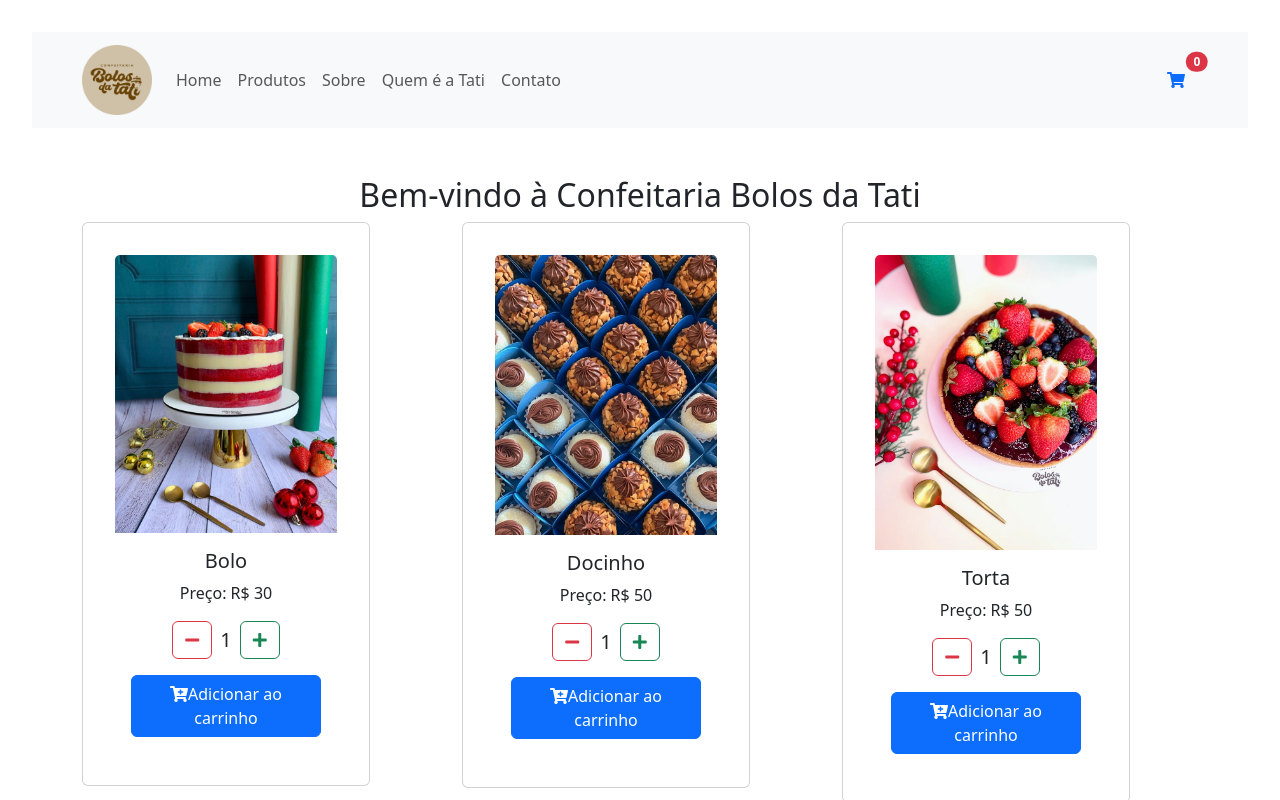
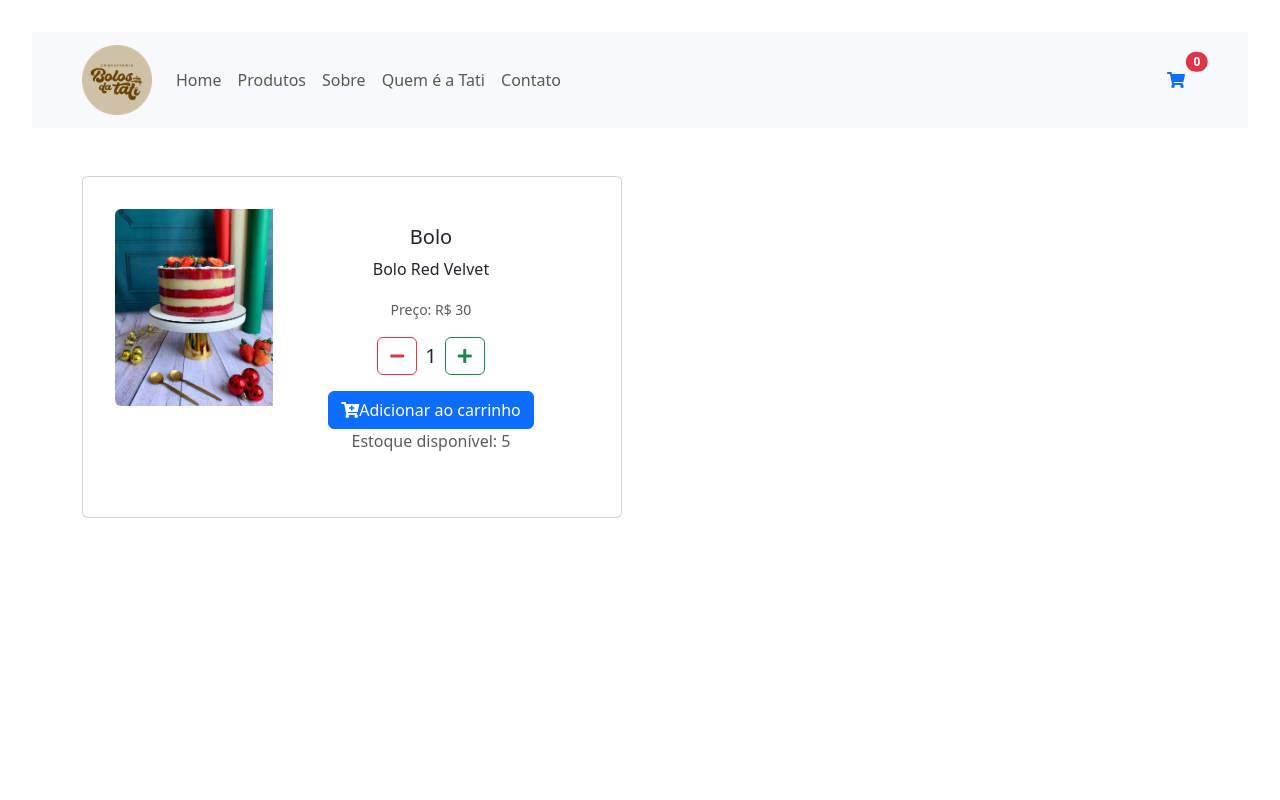
Before and after one commit to JeffinhoTeles/Projeto-de-ReactJS, a React (Vite) app in the folder bolos-da-tati/: page /item/1 in a window 1280 px wide. Built offline with nearby package versions, Linux system fonts and the light colour scheme.

Commit message:
feature - Consumindo APIs.

```diff
--- a/bolos-da-tati/package.json
+++ b/bolos-da-tati/package.json
@@ -12,7 +12,8 @@
   "dependencies": {
     "bootstrap": "^5.3.3",
     "react": "^18.3.1",
-    "react-dom": "^18.3.1"
+    "react-dom": "^18.3.1",
+    "react-router-dom": "^6.26.2"
   },
   "devDependencies": {
     "@eslint/js": "^9.9.0",
--- a/bolos-da-tati/src/App.jsx
+++ b/bolos-da-tati/src/App.jsx
@@ -1,17 +1,20 @@
 import React from 'react';
-import { useState } from 'react'
-import reactLogo from './assets/react.svg'
-import viteLogo from '/vite.svg'
-import './App.css'
+import { BrowserRouter as Router, Routes, Route } from 'react-router-dom';
 import NavBar from './components/NavBar';
 import ItemListContainer from './components/ItemListContainer';
+import ItemDetailContainer from './components/ItemDetailContainer';
+import './App.css';
 
 function App() {
   return (
-    <>
-      <NavBar />  {}
-      <ItemListContainer greeting="Bem-vindo à Confeitaria Bolos da Tati" />
-    </>
+    <Router>
+      <NavBar />
+      <Routes>
+        <Route path="/" element={<ItemListContainer greeting="Bem-vindo à nossa Confeitaria!" />} />
+        <Route path="/category/:id" element={<ItemListContainer />} />
+        <Route path="/item/:id" element={<ItemDetailContainer />} />
+      </Routes>
+    </Router>
   );
 }
 
--- a/bolos-da-tati/src/components/Item.jsx
+++ b/bolos-da-tati/src/components/Item.jsx
@@ -1,28 +1,26 @@
-import React, { useState } from 'react';
-import ItemCount from './ItemCount';  // Importando o ItemCount
+import React from 'react';
+import { Link } from 'react-router-dom';
 
 const Item = ({ item }) => {
-  const [selectedCount, setSelectedCount] = useState(0);
-
-  const handleAddToCart = (quantity) => {
-    setSelectedCount(quantity);
-    console.log(`Adicionado ${quantity} unidades de ${item.title} ao carrinho.`);
-  };
-
   return (
     <div className="card" style={{ width: '18rem' }}>
-      <img src={item.pictureUrl} className="card-img-top" alt={item.title} />
+      <img
+        src={item.pictureUrl}
+        className="card-img-top img-fluid"
+        alt={item.title}
+        style={{ maxHeight: '200px', objectFit: 'cover' }}
+      />
       <div className="card-body">
         <h5 className="card-title">{item.title}</h5>
         <p className="card-text">Preço: R$ {item.price}</p>
-
-        {/* Adicionando o ItemCount para controlar a quantidade */}
-        <ItemCount stock={10} initial={1} onAdd={handleAddToCart} />
-
-        {/* Mostrando quantidade selecionada */}
-        {selectedCount > 0 && (
-          <p className="text-success mt-2">Você selecionou {selectedCount} unidade(s).</p>
-        )}
+        {/* Link para a página de detalhes do item */}
+        <Link
+          to={`/item/${item.id}`}
+          className="btn btn-primary"
+          aria-label={`Ver detalhes do produto ${item.title}`}
+        >
+          Ver Detalhes
+        </Link>
       </div>
     </div>
   );
--- a/bolos-da-tati/src/components/ItemCount.jsx
+++ b/bolos-da-tati/src/components/ItemCount.jsx
@@ -32,10 +32,15 @@ const ItemCount = ({ stock, initial, onAdd }) => {
           <i className="fas fa-plus"></i>
         </button>
       </div>
-      <button onClick={handleOnAdd} className="btn btn-primary mt-3">
+      <button
+        onClick={handleOnAdd}
+        className="btn btn-primary mt-3"
+        disabled={stock === 0 || count > stock}
+      >
         <i className="fas fa-cart-plus"></i>
         Adicionar ao carrinho
       </button>
+      <p className="text-muted">Estoque disponível: {stock}</p>
     </div>
   );
 };
--- /dev/null
+++ b/bolos-da-tati/src/components/ItemDetail.jsx
@@ -0,0 +1,42 @@
+import React, { useState } from 'react';
+import ItemCount from './ItemCount';
+
+const ItemDetail = ({ item }) => {
+  const [addedToCart, setAddedToCart] = useState(false);
+
+  const handleAddToCart = (quantity) => {
+    console.log(`Adicionado ${quantity} unidades de ${item.title} ao carrinho.`);
+    setAddedToCart(true);
+  };
+
+  if (!item) return null;
+
+  return (
+    <div className="card mb-3" style={{ maxWidth: '540px' }}>
+      <div className="row g-0">
+        <div className="col-md-4">
+          <img src={item.pictureUrl} className="img-fluid rounded-start" alt={item.title} />
+        </div>
+        <div className="col-md-8">
+          <div className="card-body">
+            <h5 className="card-title">{item.title}</h5>
+            <p className="card-text">{item.description}</p>
+            <p className="card-text"><small className="text-muted">Preço: R$ {item.price}</small></p>
+
+            {item.stock > 0 ? (
+              !addedToCart ? (
+                <ItemCount stock={item.stock} initial={1} onAdd={handleAddToCart} />
+              ) : (
+                <p className="text-success">Produto adicionado ao carrinho!</p>
+              )
+            ) : (
+              <p className="text-danger">Produto fora de estoque</p>
+            )}
+          </div>
+        </div>
+      </div>
+    </div>
+  );
+};
+
+export default ItemDetail;
--- /dev/null
+++ b/bolos-da-tati/src/components/ItemDetailContainer.jsx
@@ -0,0 +1,45 @@
+import React, { useState, useEffect } from 'react';
+import { useParams } from 'react-router-dom';
+import ItemDetail from './ItemDetail';
+import bolo from '../assets/bolo.jpg';
+import docinho from '../assets/docinho.jpg';
+import torta from '../assets/torta.jpg';
+
+const getItem = (id) => {
+  const mockItems = [
+    { id: 1,stock: 5, title: 'Bolo', description: 'Bolo Red Velvet', price: 30, pictureUrl: bolo },
+    { id: 2, stock: 5,title: 'Docinhos', description: 'Diversos docinhos', price: 50, pictureUrl: docinho },
+    { id: 3,stock: 5, title: 'Torta', description: 'Torta de morango', price: 50, pictureUrl: torta },
+  ];
+
+  return new Promise((resolve) => {
+    setTimeout(() => {
+      resolve(mockItems.find(item => item.id === parseInt(id)));
+    }, 2000);
+  });
+};
+
+const ItemDetailContainer = () => {
+  const [item, setItem] = useState(null);
+  const [loading, setLoading] = useState(true);
+  const { id } = useParams();
+
+  useEffect(() => {
+    getItem(id).then((data) => {
+      setItem(data);
+      setLoading(false);
+    });
+  }, [id]);
+
+  return (
+    <div className="container mt-5">
+      {loading ? (
+        <p>Carregando detalhes do produto...</p>
+      ) : (
+        <ItemDetail item={item} />
+      )}
+    </div>
+  );
+};
+
+export default ItemDetailContainer;
--- a/bolos-da-tati/src/components/ItemList.jsx
+++ b/bolos-da-tati/src/components/ItemList.jsx
@@ -1,5 +1,5 @@
 import React from 'react';
-import Item from './Item';  // Importando o componente Item
+import Item from './Item';
 
 const ItemList = ({ items }) => {
   return (
--- a/bolos-da-tati/src/components/NavBar.jsx
+++ b/bolos-da-tati/src/components/NavBar.jsx
@@ -1,4 +1,5 @@
 import React from 'react';
+import { Link } from 'react-router-dom';
 import logo from '../assets/logo.png';
 import CartWidget from './CartWidget';
 import '../App.css';
@@ -7,15 +8,15 @@ const NavBar = () => {
   return (
     <nav className="navbar navbar-expand-lg navbar-light bg-light">
       <div className="container">
-        {/* Logo da empresa */}
-        <a className="navbar-brand" href="./index.html">
+        {/* Logo da empresa como Link para Home */}
+        <Link className="navbar-brand" to="/">
           <img
             src={logo}
             id="logo"
             alt="logo da confeitaria"
             style={{ height: '70px' }} // Ajuste do tamanho do logo
           />
-        </a>
+        </Link>
         {/* Botão para navegação colapsável em dispositivos móveis */}
         <button
           className="navbar-toggler"
@@ -32,22 +33,22 @@ const NavBar = () => {
         <div className="collapse navbar-collapse" id="navbarNav">
           <ul className="navbar-nav me-auto mb-2 mb-lg-0">
             <li className="nav-item">
-              <a className="nav-link" href="./index.html">Home</a>
+              <Link className="nav-link" to="/">Home</Link>
             </li>
             <li className="nav-item">
-              <a className="nav-link" href="./produtos.html">Produtos</a>
+              <Link className="nav-link" to="/category/produtos">Produtos</Link>
             </li>
             <li className="nav-item">
-              <a className="nav-link" href="./sobre.html">Sobre</a>
+              <Link className="nav-link" to="/sobre">Sobre</Link>
             </li>
             <li className="nav-item">
-              <a className="nav-link" href="./tati.html">Quem é a Tati</a>
+              <Link className="nav-link" to="/tati">Quem é a Tati</Link>
             </li>
             <li className="nav-item">
-              <a className="nav-link" href="./contatos.html">Contato</a>
+              <Link className="nav-link" to="/contatos">Contato</Link>
             </li>
           </ul>
-          {}
+          {/* CartWidget colocado na Navbar */}
           <CartWidget />
         </div>
       </div>
--- /dev/null
+++ b/package.json
@@ -0,0 +1,5 @@
+{
+  "dependencies": {
+    "react-router-dom": "^6.26.2"
+  }
+}
```
Also changed, not shown: 2 other files (tests, documents, lock files or other folders).
